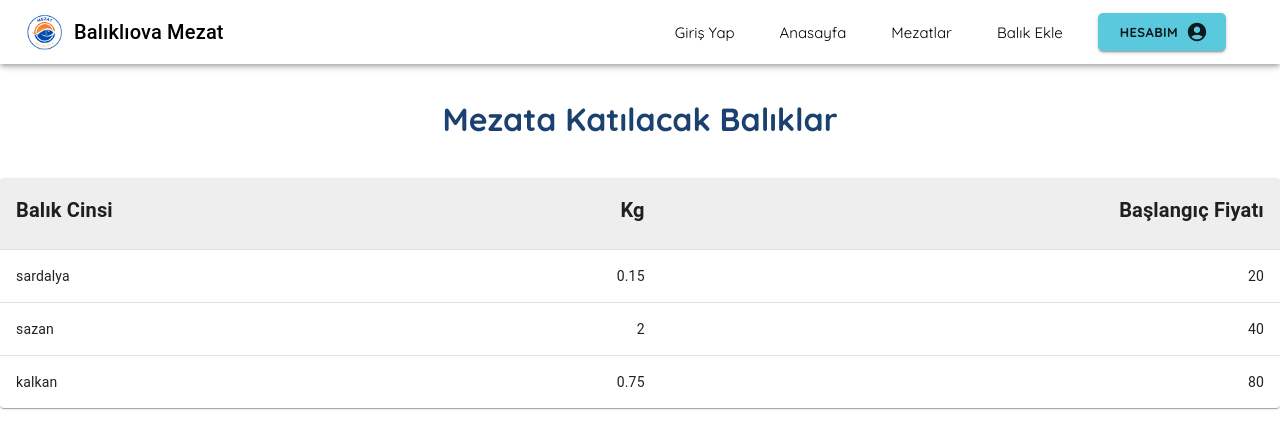
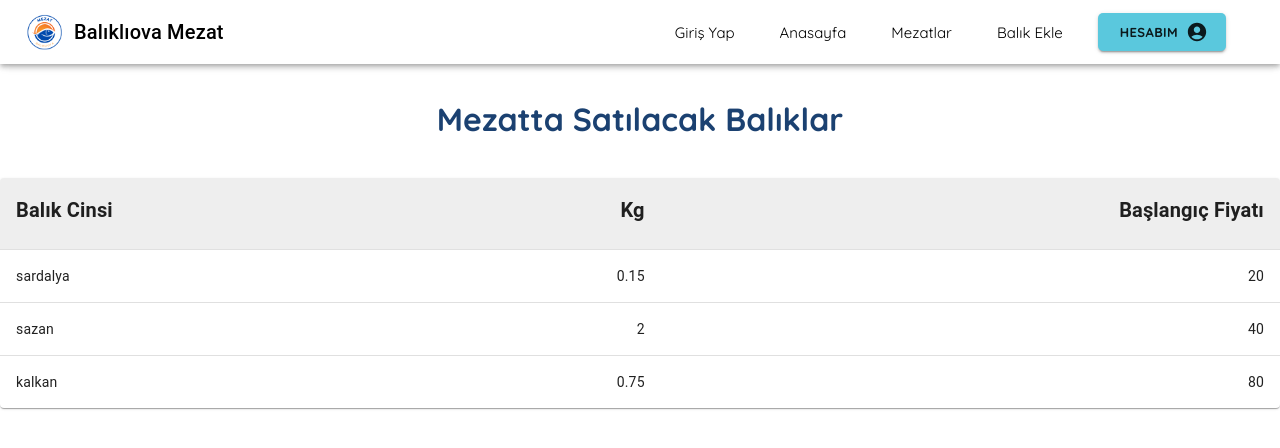
Before and after one commit to ilaydaozel/Online-Fish-Auction, a React (Create React App) app: page /fishList/1 in a window 1280 px wide. Shown: the top 448 px of the page. Built offline with nearby package versions, Linux system fonts and the light colour scheme.

Commit message:
change titles

```diff
--- a/src/components/FishTable.jsx
+++ b/src/components/FishTable.jsx
@@ -73,7 +73,7 @@ const   FishTable = () => {
 
   return (
     <Container>
-    <Title> Mezata Katılacak Balıklar</Title>
+    <Title> Mezatta Satılacak Balıklar</Title>
     {BasicTable(fishData)}
     </Container>
   )
--- a/src/components/accountBox/loginForm.jsx
+++ b/src/components/accountBox/loginForm.jsx
@@ -16,7 +16,7 @@ export function LoginForm(props) {
   return (
     <BoxContainer>
       <FormContainer>
-        <Input type="username" placeholder="Kullanıcı Adı" />
+        <Input type="email" placeholder="Email" />
         <Input type="password" placeholder="Şifre" />
       </FormContainer>
       <Marginer direction="vertical" margin={10} />
```
